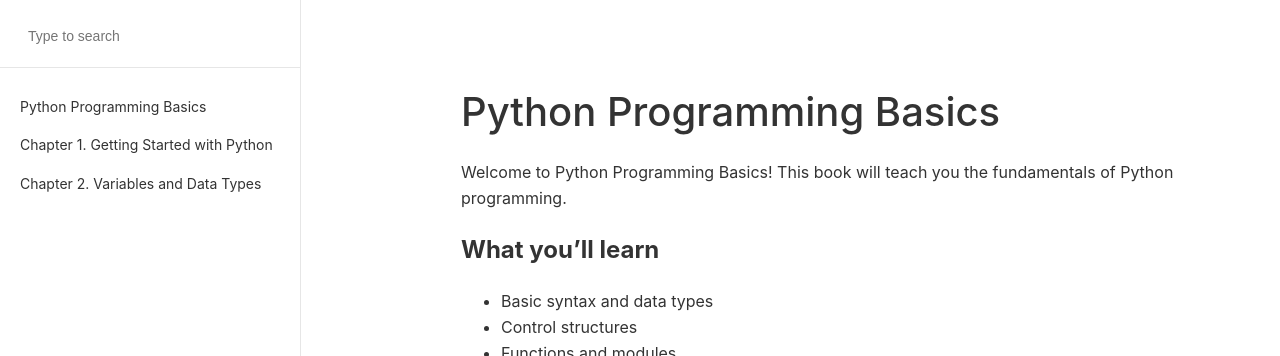
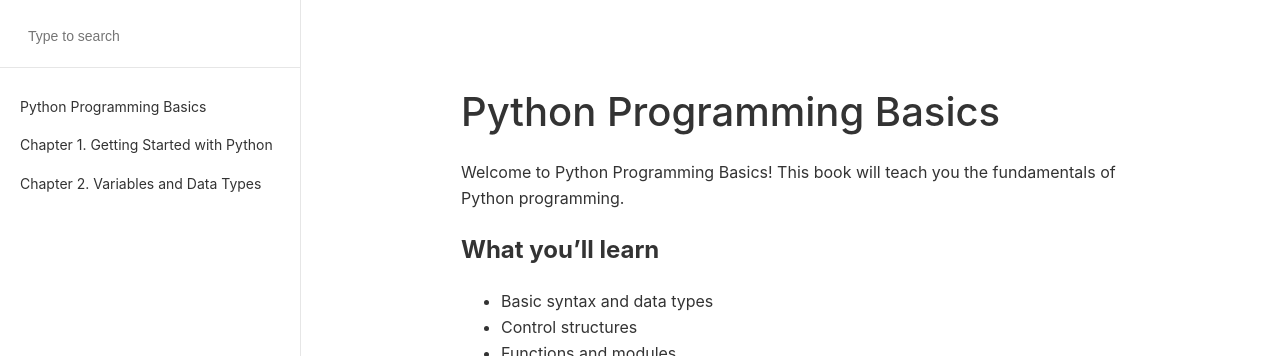
Before and after one commit to tayheau/tayheau.github.io, a Jekyll site: the page built from _notes/python-basics/index.md, in a window 1280 px wide. Shown: the top 356 px of the page. Built offline with Jekyll 4.4.1, drawn with Linux system fonts in a browser that asks for light colours.

Commit message:
Update book.html

```diff
--- a/_layouts/book.html
+++ b/_layouts/book.html
@@ -74,8 +74,7 @@
     }
     .content {
       flex: 1;
-      padding-left: 10em;
-      padding-top: 5em;
+      padding: 5em 10em;
       overflow-y: auto;
     }
     .content h1 {
```
